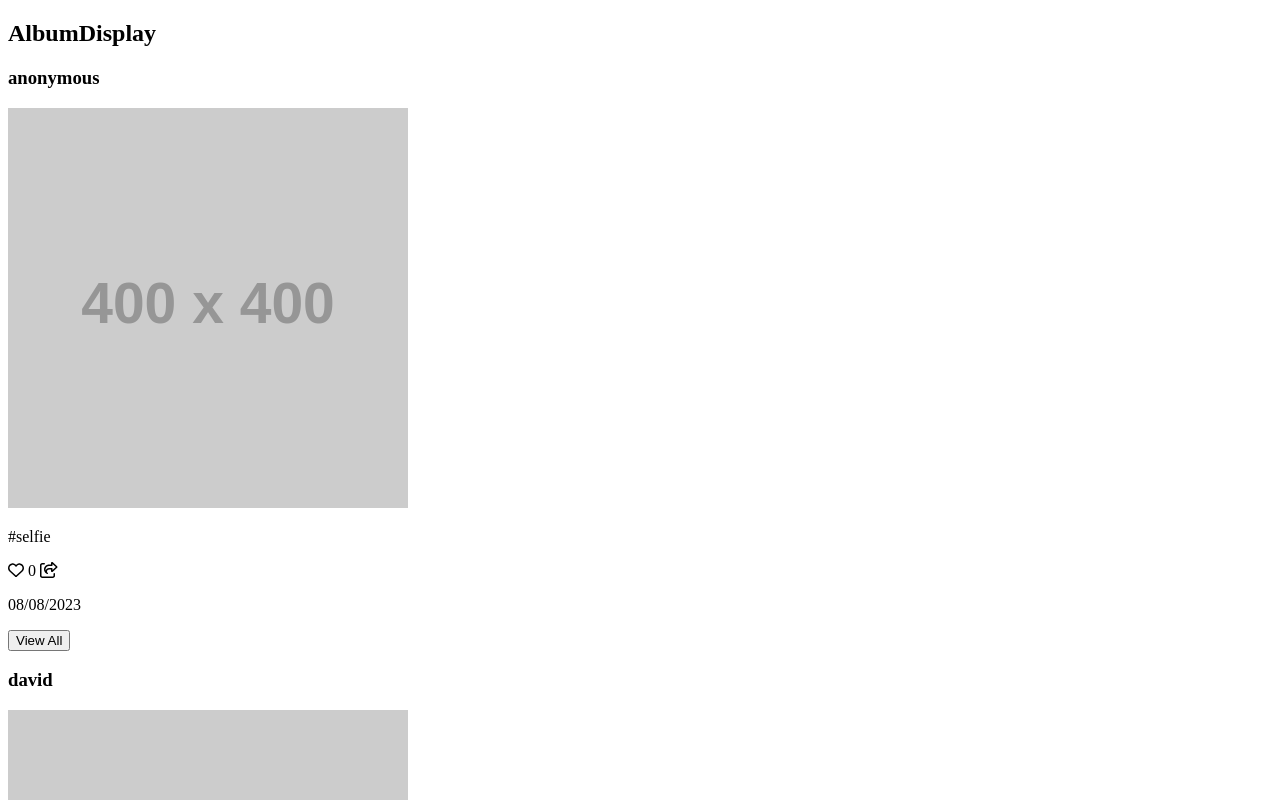
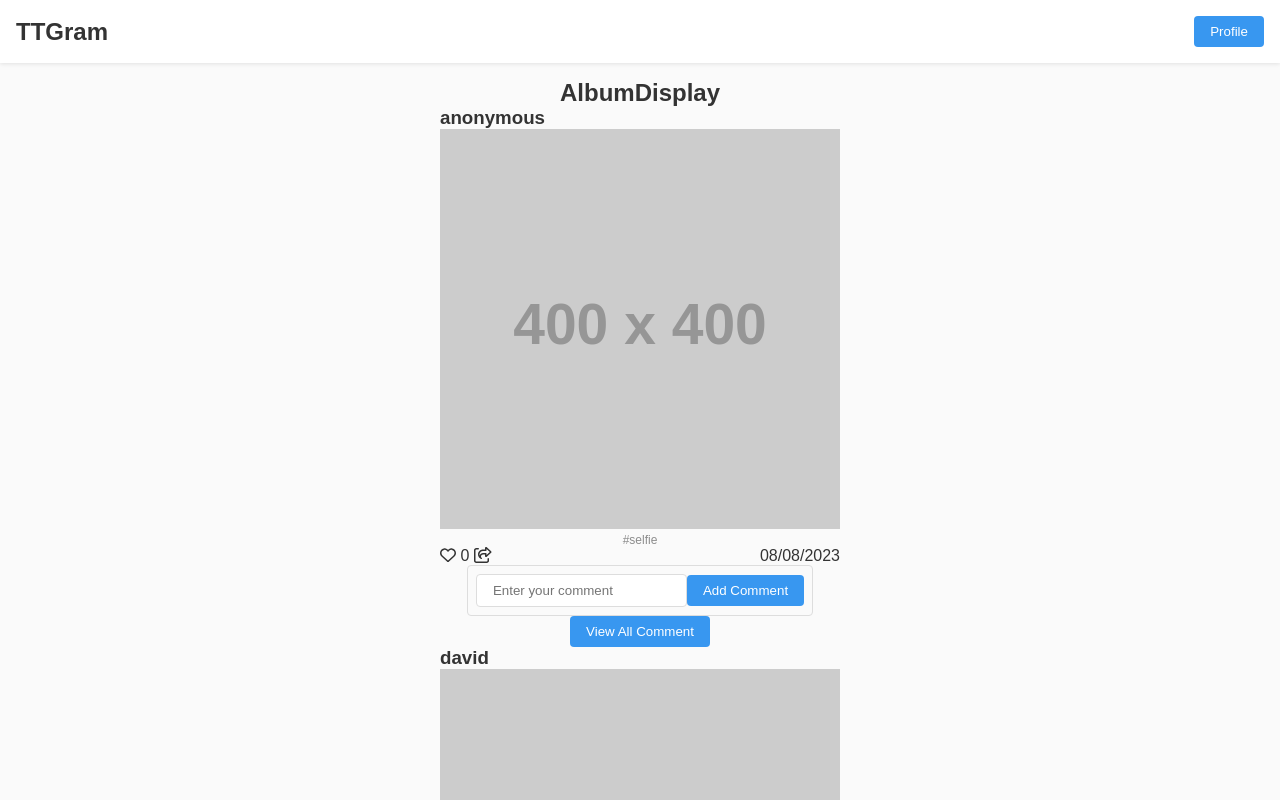
Before and after one commit to DDS58/582-project1-ttgram, a Vue app: page / in a window 1280 px wide. Shown: the top 800 px of the page. Built offline with nearby package versions, Linux system fonts and the light colour scheme.

Commit message:
Added Scss, Input cmt

```diff
--- a/package.json
+++ b/package.json
@@ -32,6 +32,8 @@
     "eslint-plugin-prettier": "^4.0.0",
     "eslint-plugin-vue": "^8.0.3",
     "jest": "^27.0.5",
-    "prettier": "^2.4.1"
+    "prettier": "^2.4.1",
+    "sass": "^1.65.1",
+    "sass-loader": "^13.3.2"
   }
 }
--- a/src/App.vue
+++ b/src/App.vue
@@ -1,7 +1,18 @@
 <template>
-  <!-- <selectedPicture :uploadedPicture="uploadedPicture" /> -->
-  <!-- <commentSection :userComment="userComment" /> -->
-  <AlbumDisplay :album="album" />
+  <div class="app">
+    <div class="header">
+      <h1>TTGram</h1>
+      <button class="profile-button">Profile</button>
+    </div>
+    <div class="main-content">
+      <!-- <selectedPicture :uploadedPicture="uploadedPicture" /> -->
+      <!-- <commentSection :userComment="userComment" /> -->
+      <AlbumDisplay :album="album" />
+    </div>
+    <div class="footer">
+      <p>&copy; 2023 TTGram</p>
+    </div>
+  </div>
 </template>
 
 <script>
@@ -220,13 +231,103 @@ export default {
 };
 </script>
 
-<style>
-/* #app {
-  font-family: Avenir, Helvetica, Arial, sans-serif;
-  -webkit-font-smoothing: antialiased;
-  -moz-osx-font-smoothing: grayscale;
+<!-- need to install scss module? -->
+<style lang="scss">
+* {
+  margin: 0;
+  padding: 0;
+  box-sizing: border-box;
+}
+
+body {
+  font-family: "Arial", sans-serif;
+  color: #333;
+  background-color: #fafafa;
+}
+
+.app {
+  display: flex;
+  flex-direction: column;
+  min-height: 100vh;
+}
+
+.header {
+  display: flex;
+  justify-content: space-between;
+  align-items: center;
+  padding: 16px;
+  background-color: #fff;
+  box-shadow: 0px 1px 4px rgba(0, 0, 0, 0.1);
+  h1 {
+    font-size: 24px;
+    font-weight: bold;
+  }
+}
+
+.main-content {
+  padding: 16px;
+  display: flex;
+  flex-wrap: wrap;
+  flex-direction: column;
+  align-content: center;
+  align-items: center;
+}
+
+#imgLink {
+  width: 100%;
+  height: auto;
+}
+
+.tags {
+  font-size: 12px;
+  color: #8c8c8c;
+  display: flex;
+  justify-content: center;
+}
+.icon-row {
+  display: flex;
+  justify-content: space-between;
+  align-items: center;
+  width: 100%;
+}
+
+.icons:hover {
+  cursor: pointer;
+}
+
+input {
+  padding: 8px 16px;
+  border: 1px solid #ddd;
+  border-radius: 4px;
+}
+
+.comment-input {
+  padding: 8px;
+  border: 1px solid #ddd;
+  border-radius: 4px;
+}
+
+.commentStyle {
+  display: flex;
+  flex-direction: column;
+  align-items: center;
+  padding: 2px;
+}
+
+button {
+  padding: 8px 16px;
+  background-color: #3897f0;
+  color: #fff;
+  border: none;
+  border-radius: 4px;
+  cursor: pointer;
+}
+
+.footer {
   text-align: center;
-  color: #2c3e50;
-  margin-top: 60px;
-} */
+  padding: 16px;
+  background-color: #fff;
+  box-shadow: 0px -1px 4px rgba(0, 0, 0, 0.1);
+  color: #999;
+}
 </style>
--- a/src/components/commentSection.vue
+++ b/src/components/commentSection.vue
@@ -1,6 +1,8 @@
 <template>
   <!-- <h2>Comment Section</h2> -->
-  <p>{{ userComment.userid }} : {{ userComment.message }}</p>
+  <div class="commentStyle">
+    <p>{{ userComment.userid }} : {{ userComment.message }}</p>
+  </div>
 </template>
 
 <script>
--- a/src/components/selectedPicture.vue
+++ b/src/components/selectedPicture.vue
@@ -8,14 +8,19 @@
       alt="uploaded picture"
       @dblclick="likePicture"
     />
-    <p>{{ uploadedPicture.tags }}</p>
-    <p>
+    <p class="tags">{{ uploadedPicture.tags }}</p>
+    <div class="icon-row">
+      <p class="icons">
         <font-awesome-icon
           v-if="!isLiked"
           @click="likePicture"
           icon="fa-regular fa-heart"
         />
-      <font-awesome-icon v-else @click="likePicture" icon="fa-solid fa-heart" />
+        <font-awesome-icon
+          v-else
+          @click="likePicture"
+          icon="fa-solid fa-heart"
+        />
         {{ uploadedPicture.likes + count }}
         <font-awesome-icon
           @dblclick="shareLink"
@@ -24,13 +29,21 @@
       </p>
       <p>{{ uploadedPicture.created_at }}</p>
     </div>
+  </div>
+
+  <div class="comment-input">
+    <input v-model="newComment" placeholder="Enter your comment" />
+    <button @click="addComment">Add Comment</button>
+  </div>
+
   <button
     @click="toggleComments"
     class="toggle-comments-button"
     v-if="hasComments"
   >
-    {{ uploadedPicture.showComments ? "Hide All" : "View All" }}
+    {{ uploadedPicture.showComments ? "Hide All" : "View All Comment" }}
   </button>
+
   <div class="comments" v-show="uploadedPicture.showComments">
     <commentSection
       v-for="userComment in uploadedPicture.allComments"
@@ -77,10 +90,24 @@ export default {
       isLiked: false,
       count: 0,
       imageSrc: this.uploadedPicture.image,
+      newComment: "",
     };
   },
 
   methods: {
+    addComment() {
+      if (this.newComment.trim() !== "") {
+        const newCommentObj = {
+          cmtid: this.uploadedPicture.allComments.length + 1,
+          userid: "randomUser",
+          message: this.newComment,
+        };
+        const updatedUploadedPicture = { ...this.uploadedPicture };
+        updatedUploadedPicture.allComments.push(newCommentObj);
+        this.newComment = "";
+      }
+    },
+
     likePicture() {
       this.isLiked = !this.isLiked;
       if (this.isLiked) {
```
Also changed, not shown: 1 other file (tests, documents, lock files or other folders). Lines whose indentation alone changed are shown as unchanged.
